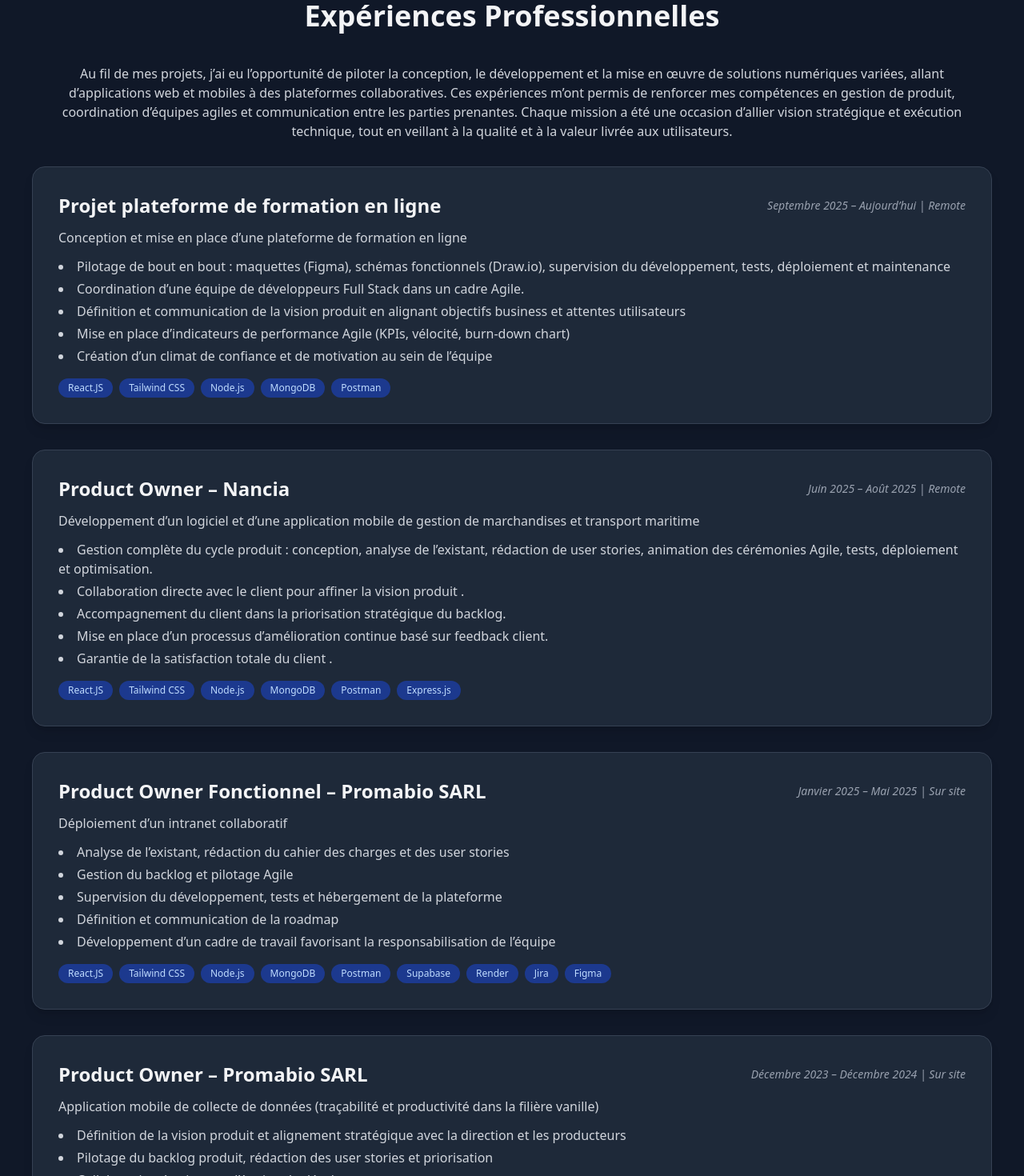
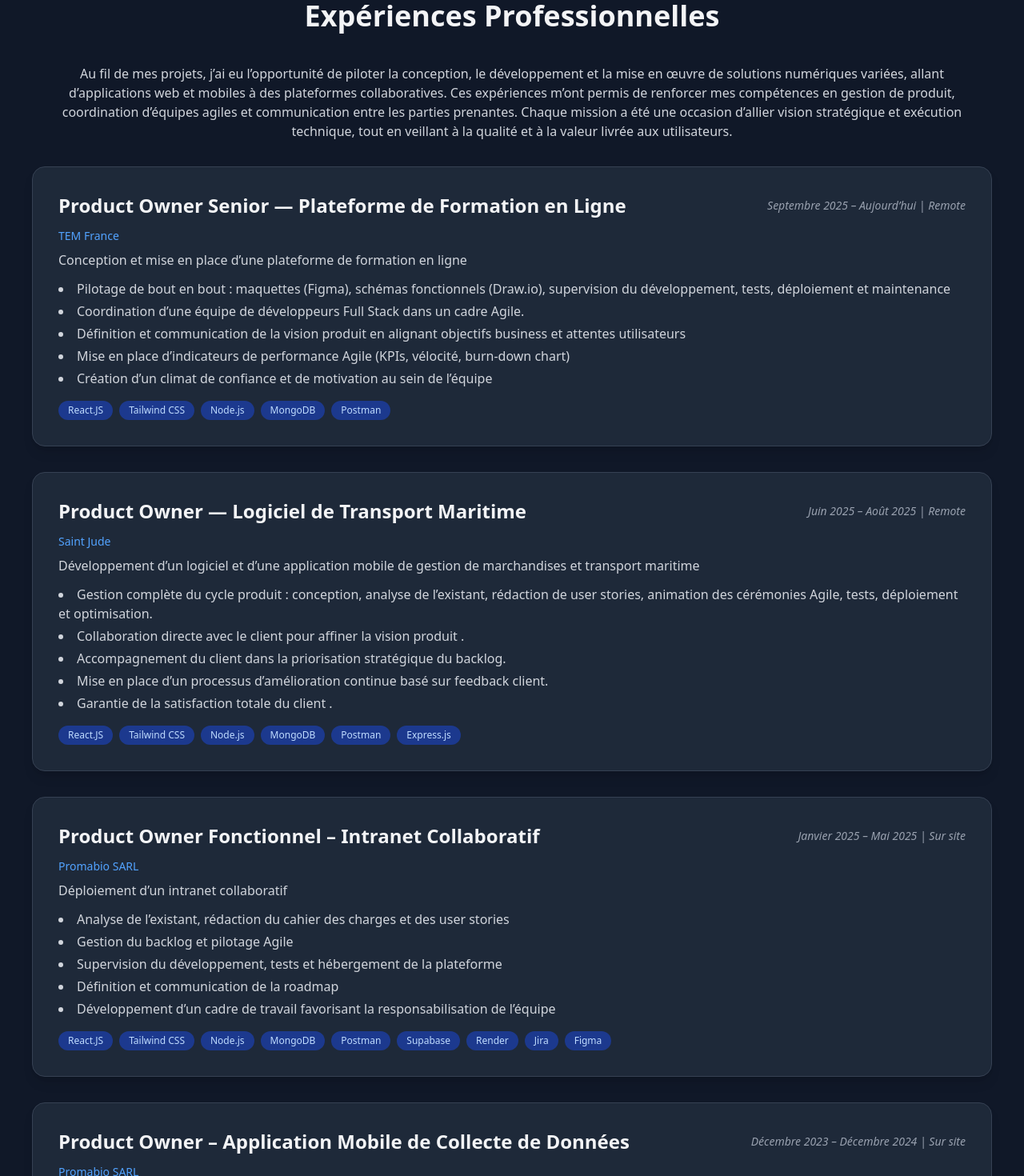
Before and after one commit to LaMa-Log/Portfolio, a React (Vite) app in the folder frontend/: page /formation in a window 1280 px wide. Shown: the top 1470 px of the page at 80% size. Built offline with nearby package versions, Linux system fonts and the light colour scheme.

Commit message:
Ajout entreprise dans experience

```diff
--- a/frontend/src/components/body/experience.tsx
+++ b/frontend/src/components/body/experience.tsx
@@ -3,7 +3,8 @@ import React from "react";
 
 const experiences = [
   {
-    titre:"Projet plateforme de formation en ligne",
+    titre:"Product Owner Senior — Plateforme de Formation en Ligne",
+    Entreprise:"TEM France",
     date: "Septembre 2025 – Aujourd’hui | Remote",
     contenu: "Conception et mise en place d’une plateforme de formation en ligne",
     descriptions: [
@@ -16,7 +17,8 @@ const experiences = [
     badges: ["React.JS", "Tailwind CSS", "Node.js", "MongoDB", "Postman"]
   },
     {
-    titre: "Product Owner – Nancia",
+    titre: "Product Owner — Logiciel de Transport Maritime ",
+    Entreprise:"Saint Jude",
     date: "Juin 2025 – Août 2025 | Remote",
     contenu: "Développement d’un logiciel et d’une application mobile de gestion de marchandises et transport maritime",
     descriptions: [
@@ -29,7 +31,8 @@ const experiences = [
     badges: ["React.JS", "Tailwind CSS", "Node.js", "MongoDB", "Postman","Express.js"]
   },
     {
-    titre: "Product Owner Fonctionnel – Promabio SARL ",
+    titre: "Product Owner Fonctionnel – Intranet Collaboratif",
+    Entreprise:"Promabio SARL",
     date: "Janvier 2025 – Mai 2025 | Sur site",
     contenu: "Déploiement d’un intranet collaboratif",
     descriptions: [
@@ -42,9 +45,10 @@ const experiences = [
     badges: ["React.JS", "Tailwind CSS", "Node.js", "MongoDB", "Postman","Supabase", "Render", "Jira", "Figma"]
   },
     {
-    titre: "Product Owner – Promabio SARL",
+    titre: "Product Owner – Application Mobile de Collecte de Données",
+    Entreprise:"Promabio SARL",
     date: "Décembre 2023 – Décembre 2024 | Sur site",
-    contenu: "Application mobile de collecte de données (traçabilité et productivité dans la filière vanille)",
+    contenu: "Application mobile de traçabilité et productivité dans la filière vanille",
     descriptions: [
       "Définition de la vision produit et alignement stratégique avec la direction et les producteurs",
       "Pilotage du backlog produit, rédaction des user stories et priorisation",
@@ -57,6 +61,7 @@ const experiences = [
   },
       {
     titre: "Product Owner – Application Mobile Quiz Biblique",
+    Entreprise:"Tily Eto Madagasikara",
     date: "Juillet 2023 – Août 2023",
     contenu: "Application mobile interactive pour un grand événement jeunesse",
     descriptions: [
@@ -69,6 +74,7 @@ const experiences = [
   },
   {
     titre: "Product Owner – Logiciel de Gestion de Marchandises",
+    Entreprise:"Nancia",
     date: "Mai 2023 – Juin 2023",
     contenu: "Mai 2023 – Juin 2023",
     descriptions: [
@@ -81,6 +87,7 @@ const experiences = [
   },
     {
     titre: "Product Owner – Site Internet Promabio SARL",
+    Entreprise:"Promabio SARL",
     date: "Octobre 2021 – Novembre 2021",
     contenu: "Développement et mise en ligne d’un site web",
     descriptions: [
@@ -92,6 +99,7 @@ const experiences = [
   },
   {
     titre: "Product Owner – Logiciel de gestion du flux de transformation de vanille",
+    Entreprise:"Promabio SARL",
     date: "Avril 2020 – Septembre 2021",
     contenu: "Logiciel de suivi et de traçabilité du processus de transformation de la vanille",
     descriptions: [
@@ -131,6 +139,10 @@ const Experiences: React.FC = () => {
               </span>
             </div>
 
+            <p className="text-sm text-blue-400 font-medium mb-2">
+              {exp.Entreprise}
+            </p>
+
             <p className="text-gray-300 mb-3">
               {exp.contenu}
             </p>
@@ -158,4 +170,4 @@ const Experiences: React.FC = () => {
   );
 };
 
-export default Experiences;
+export default Experiences
--- a/frontend/src/components/body/home.tsx
+++ b/frontend/src/components/body/home.tsx
@@ -65,7 +65,7 @@ export default function Home() {
             <motion.button
                 onClick={() => {
                   const link = document.createElement("a");
-                  link.href = "/CV_ADAM_TEFOR.pdf";
+                  link.href = "/Njeva_PO_CV.pdf";
                   link.download = "CV_ADAM_TEFOR.pdf";
                   document.body.appendChild(link);
                   link.click();
```
Also changed, not shown: 1 other file (tests, documents, lock files or other folders).
